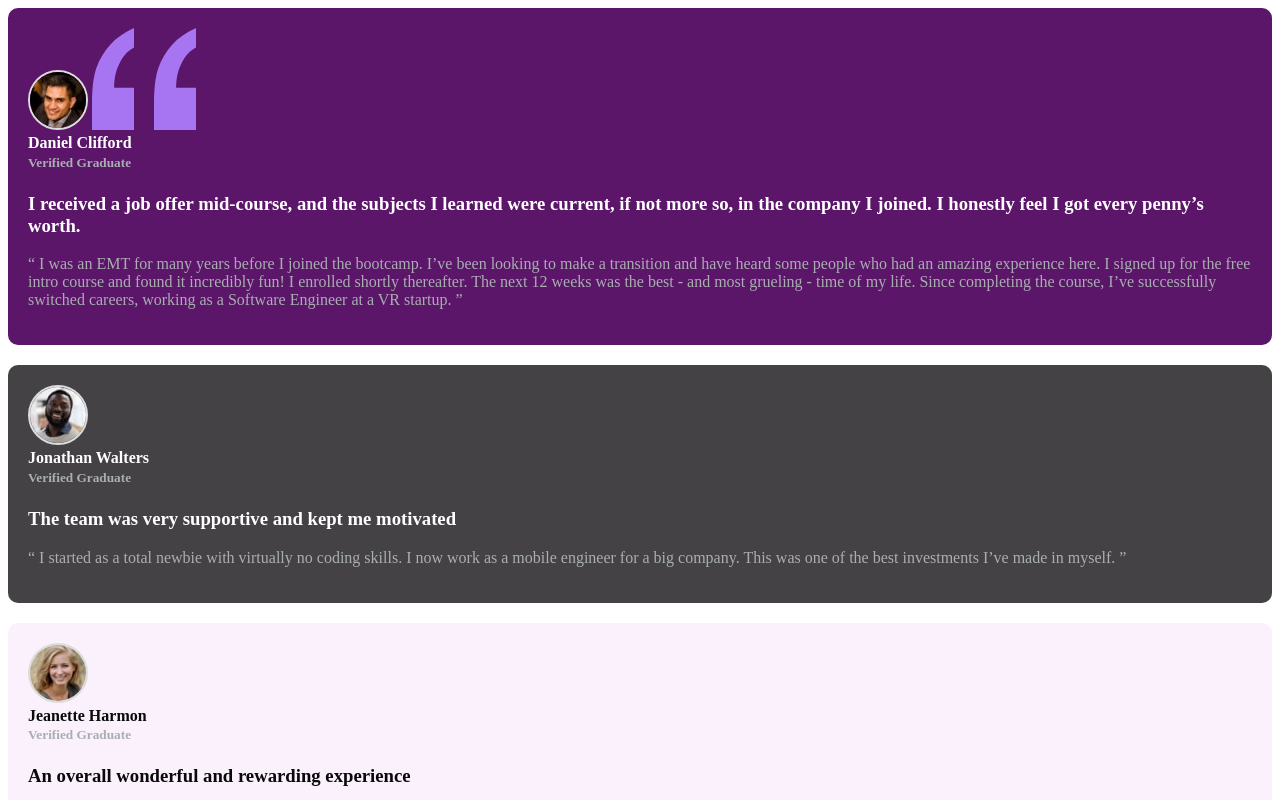
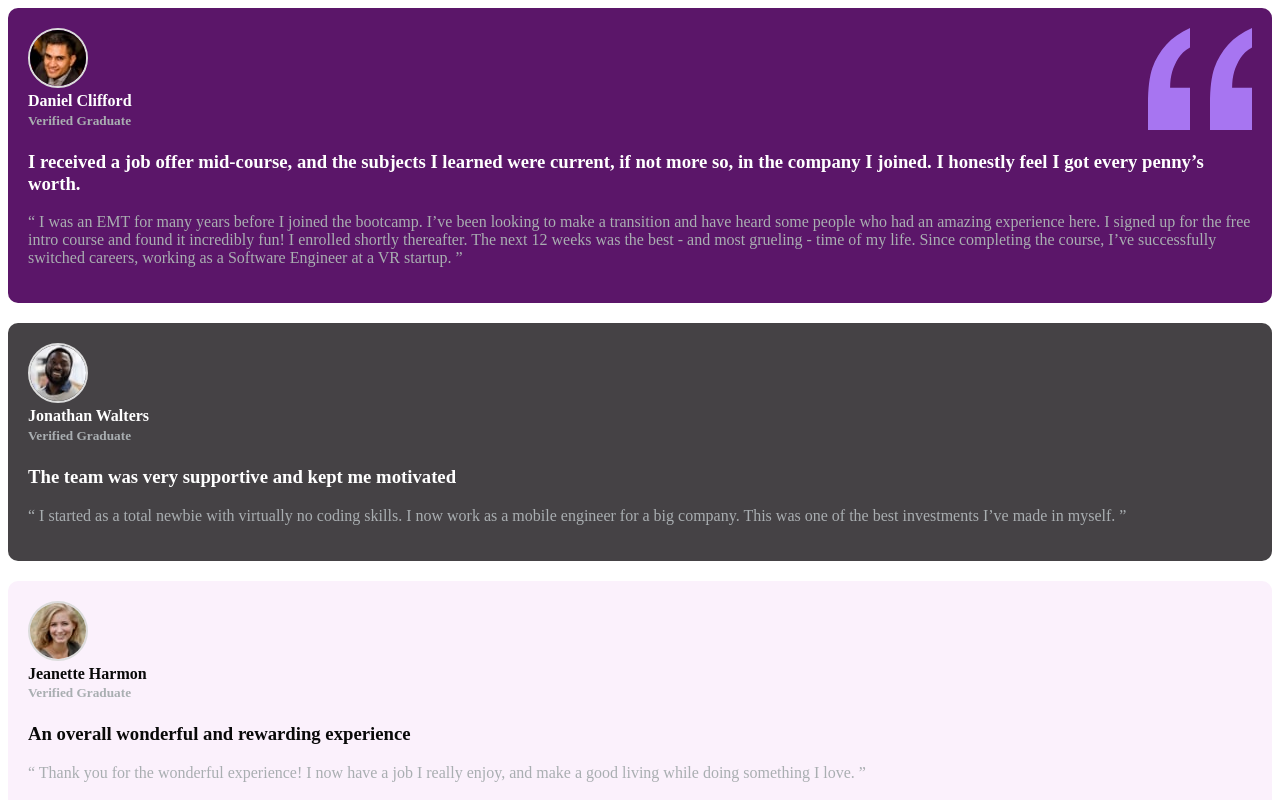
Before and after one commit to RenatoTiCosta/Depoimentos_Principal, a plain HTML site: page index.html in a window 1280 px wide. Shown: the top 800 px of the page. Drawn offline with Linux system fonts and the light colour scheme.

Commit message:
Modificação

```diff
--- a/style.css
+++ b/style.css
@@ -40,7 +40,7 @@ p {
 }
 
 .aspas {
-  margin-left: auto;
+  float: right;
 }
 .jonathan {
   width: auto;
```
